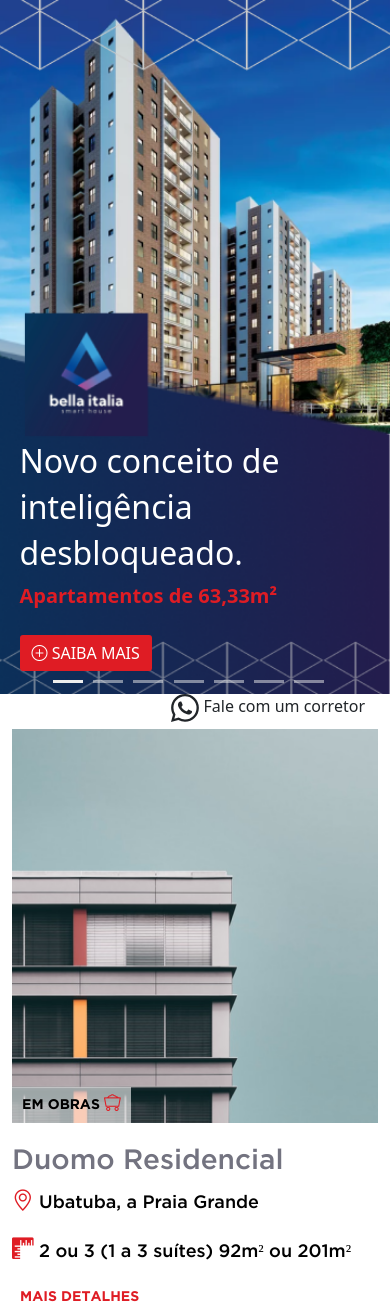
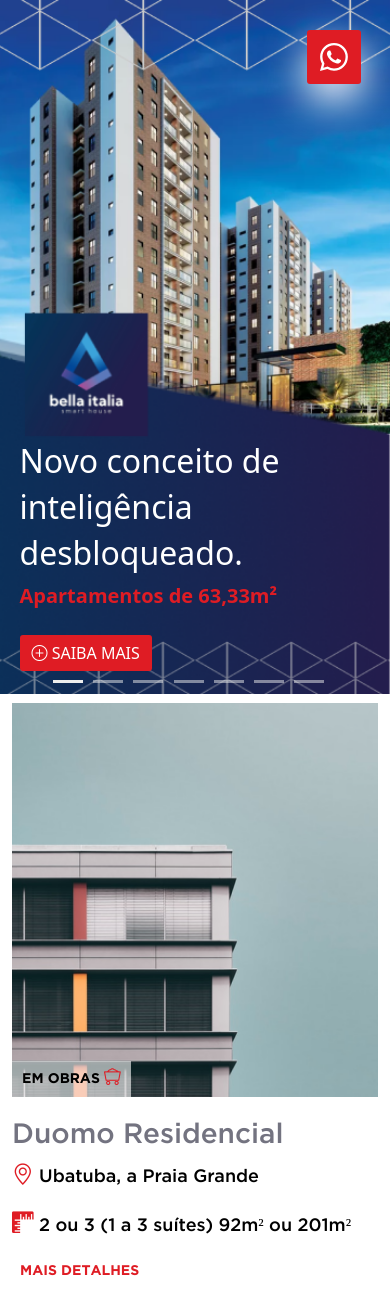
Before and after one commit to elenpetri/desafio-move-digital, a Flask app: page / in a window 390 px wide. Shown: the part 71-1373 px from the top of the page. Run offline with Flask 2, Linux system fonts and the light colour scheme; some libraries are stand-ins or nearby versions.

Commit message:
🎨 Improved formatting: Ajustado botão de whatsapp "Fale com corretor" para responsivo

```diff
--- a/src/static/css/home.css
+++ b/src/static/css/home.css
@@ -173,6 +173,26 @@ body, html{
     border: none;
 }
 
+/* ======================================================BOTÃO WHATSAPP===============================================*/
+.btn-whatsapp-float{
+    background-color: var(--red);
+    color: var(--white);
+    border-radius: 3px;
+    border: none;
+    height: 64px;
+    width: 156px;
+    font-size: 14px;
+    font-family: 'Gothambook';
+    box-shadow: 0px 16px 42px;
+}
+
+.btn-whatsapp-float:hover {
+    background-color: black;
+    color: var(--white);
+    border: none;
+}
+
+
 /* ======================================================CONTEÚDO ALBUM/CATÁLOGO===============================================*/
 .card.card-style {
     border-width: 0;
@@ -237,10 +257,6 @@ body, html{
     border-radius: 0;
 }
 
-/*Tag informativa das imagens (pré lançamento, pronto para morar ...*/
-.container {
-    position: relative;
-}
 
 #image {
     position: absolute;
@@ -535,6 +551,27 @@ body, html{
         margin-bottom: 4px;
     }
 
+    /* ======================================================BOTÃO WHATSAPP===============================================*/
+    .txt-whatsapp{
+        display: none;
+    }
+
+    .whatsapp-float{
+        position: fixed!important;
+        right: 17px;
+        margin-top: 12vh;
+    }
+
+    .btn-whatsapp-float{
+        height: 54px;
+        width: 54px;;
+        font-size: 14px;
+    }
+
+    .whatsapp-float.sticky-top.container{
+        width: auto;
+    }
+
 /* ======================================================CONTEÚDO ALBUM/CATÁLOGO===============================================*/
   .txt-tag-card{
     bottom: 36px;
--- a/src/templates/home.html
+++ b/src/templates/home.html
@@ -165,26 +165,24 @@
     </div>
     </div>
 
-
-    <!--Conteúdo album/catálogo-->
-    <div class="altura-catalogo-resp ">
-      <div class="container">
-
     <!--Botão whatsapp-->
-        <div class="whatsapp-float sticky-top d-flex justify-content-end">
-          <a href="https://api.whatsapp.com/send?phone=55988888888&text=Olá!%20Gostaria%20de%20mais%20informaçõe%20sobre%20o%20imovel%20Ref.imovel">
-            <button type="button" class="btn btn-whatsapp-float">
+    <div class="whatsapp-float sticky-top container">
+      <a href="https://api.whatsapp.com/send?phone=55988888888&text=Olá!%20Gostaria%20de%20mais%20informaçõe%20sobre%20o%20imovel%20Ref.imovel"
+        target="_blank">
+        <button type="button" class="btn-whatsapp-float">
           <svg xmlns="http://www.w3.org/2000/svg" width="28" height="28" fill="currentColor" class="bi bi-whatsapp"
             viewBox="0 0 16 16">
             <path
               d="M13.601 2.326A7.854 7.854 0 0 0 7.994 0C3.627 0 .068 3.558.064 7.926c0 1.399.366 2.76 1.057 3.965L0 16l4.204-1.102a7.933 7.933 0 0 0 3.79.965h.004c4.368 0 7.926-3.558 7.93-7.93A7.898 7.898 0 0 0 13.6 2.326zM7.994 14.521a6.573 6.573 0 0 1-3.356-.92l-.24-.144-2.494.654.666-2.433-.156-.251a6.56 6.56 0 0 1-1.007-3.505c0-3.626 2.957-6.584 6.591-6.584a6.56 6.56 0 0 1 4.66 1.931 6.557 6.557 0 0 1 1.928 4.66c-.004 3.639-2.961 6.592-6.592 6.592zm3.615-4.934c-.197-.099-1.17-.578-1.353-.646-.182-.065-.315-.099-.445.099-.133.197-.513.646-.627.775-.114.133-.232.148-.43.05-.197-.1-.836-.308-1.592-.985-.59-.525-.985-1.175-1.103-1.372-.114-.198-.011-.304.088-.403.087-.088.197-.232.296-.346.1-.114.133-.198.198-.33.065-.134.034-.248-.015-.347-.05-.099-.445-1.076-.612-1.47-.16-.389-.323-.335-.445-.34-.114-.007-.247-.007-.38-.007a.729.729 0 0 0-.529.247c-.182.198-.691.677-.691 1.654 0 .977.71 1.916.81 2.049.098.133 1.394 2.132 3.383 2.992.47.205.84.326 1.129.418.475.152.904.129 1.246.08.38-.058 1.171-.48 1.338-.943.164-.464.164-.86.114-.943-.049-.084-.182-.133-.38-.232z">
             </path>
           </svg>
-              Fale com um corretor
+          <span class="txt-whatsapp">Fale com um corretor</span>
         </button>
       </a>
     </div>
-
+    <!--Conteúdo album/catálogo-->
+    <div class="altura-catalogo-resp ">
+      <div class="container">
         <div class="row row-cols-1 row-cols-sm-2 row-cols-md-3 g-3 ">
           <div class="col">
             <div class="card card-style blackout-card">
```
Also changed, not shown: other parts of src/static/css/home.css (+9 -23 lines). Lines whose indentation alone changed are shown as unchanged.
